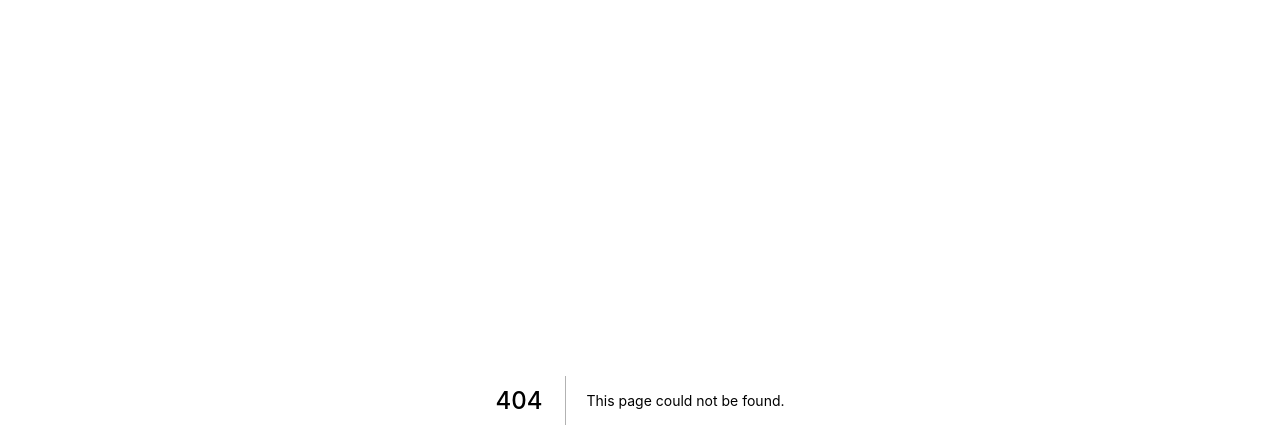
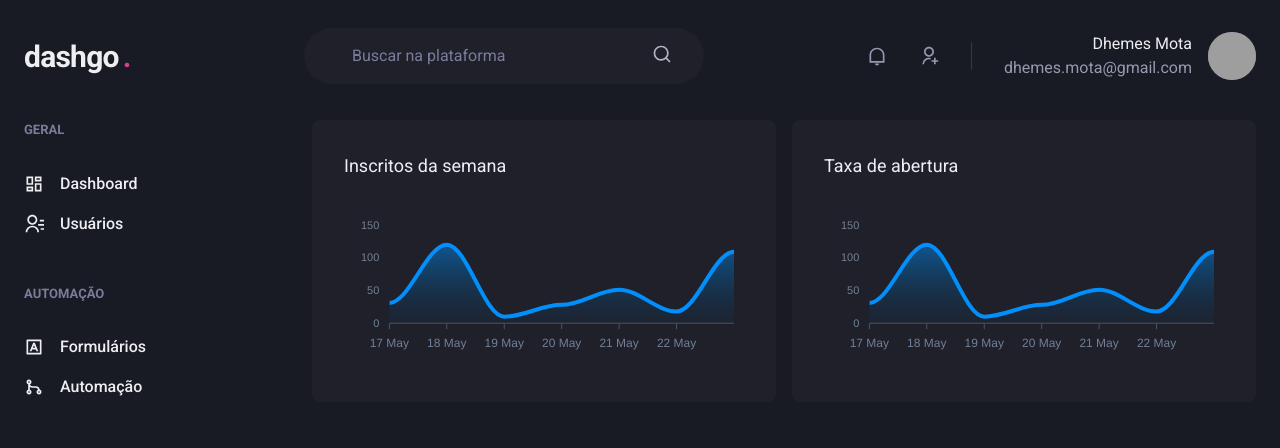
Before and after one commit to dhemesmota/dashgo, a Next.js app: page /dashboard in a window 1280 px wide. Before the commit this address had no page. Shown: the top 448 px of the page. Built offline with nearby package versions, Linux system fonts and the light colour scheme; grey boxes are pictures that could not be loaded.

Commit message:
add chart

```diff
--- a/package.json
+++ b/package.json
@@ -12,10 +12,13 @@
     "@chakra-ui/react": "^1.5.0",
     "@emotion/react": "^11.1.5",
     "@emotion/styled": "^11.3.0",
+    "apexcharts": "^3.26.2",
     "framer-motion": "^4.1.3",
     "next": "10.1.3",
     "react": "17.0.2",
-    "react-dom": "17.0.2"
+    "react-apexcharts": "^1.3.9",
+    "react-dom": "17.0.2",
+    "react-icons": "^4.2.0"
   },
   "devDependencies": {
     "@types/node": "^14.14.37",
--- /dev/null
+++ b/src/components/Header.tsx
@@ -0,0 +1,83 @@
+import { Flex, Text, Input, Icon, HStack, Box, Avatar } from '@chakra-ui/react'
+import { RiNotificationLine, RiSearchLine, RiUserAddLine } from 'react-icons/ri'
+
+export function Header() {
+  return (
+    <Flex
+      as="header"
+      w="100%"
+      maxWidth="1480"
+      h="20"
+      mx="auto"
+      mt="4"
+      px="6"
+      align="center"
+    >
+      <Text
+        fontSize="3xl"
+        fontWeight="bold"
+        letterSpacing="tight"
+        w="64"
+      >
+        dashgo
+        <Text as="span" ml="1" color="pink.500">.</Text>
+      </Text>
+
+      <Flex
+        as="label"
+        flex="1"
+        py="4"
+        px="8"
+        ml="6"
+        maxW={400}
+        alignSelf="center"
+        color="gray.200"
+        position="relative"
+        bg="gray.800"
+        borderRadius="full"
+      >
+        <Input
+          color="gray.500"
+          variant="unstyled"
+          px="4"
+          mr="4"
+          placeholder="Buscar na plataforma"
+          _placeholder={{ color: 'gray.400' }}
+        />
+
+        <Icon as={RiSearchLine} fontSize="20" />
+      </Flex>
+
+      <Flex
+        align="center"
+        ml="auto"
+      >
+        <HStack
+          spacing="8"
+          mx="8"
+          pr="8"
+          py="1"
+          color="gray.300"
+          borderRightWidth={1}
+          borderColor="gray.700"
+        >
+          <Icon as={RiNotificationLine} fontSize="20" />
+          <Icon as={RiUserAddLine} fontSize="20" />
+        </HStack>
+
+        <Flex
+          align="center"
+        >
+          <Box mr="4" textAlign="right">
+            <Text>Dhemes Mota</Text>
+            <Text color="gray.300">
+              dhemes.mota@gmail.com
+            </Text>
+          </Box>
+
+          <Avatar size="md" src="https://github.com/dhemesmota.png" />
+        </Flex>
+      </Flex>
+    </Flex>
+  )
+}
--- /dev/null
+++ b/src/components/Sidebar.tsx
@@ -0,0 +1,58 @@
+import { Box, Stack, Text, Link, Icon } from '@chakra-ui/react'
+import { RiContactsLine, RiDashboardLine, RiGitMergeLine, RiInputMethodLine } from 'react-icons/ri'
+
+export function Sidebar() {
+  return (
+    <Box as="aside" w="64" mr="8">
+      <Stack spacing="12" align="flex-start">
+        <Box>
+          <Text
+            fontWeight="bold"
+            color="gray.400"
+            fontSize="small"
+          >
+            GERAL
+          </Text>
+          <Stack spacing="4" mt="8" align="stretch">
+            <Link display="flex" alignItems="center">
+              <Icon as={RiDashboardLine} fontSize="20" />
+              <Text ml="4" fontWeight="medium">
+                Dashboard
+              </Text>
+            </Link>
+            <Link display="flex" alignItems="center">
+              <Icon as={RiContactsLine} fontSize="20" />
+              <Text ml="4" fontWeight="medium">
+                Usuários
+              </Text>
+            </Link>
+          </Stack>
+        </Box>
+
+        <Box>
+          <Text
+            fontWeight="bold"
+            color="gray.400"
+            fontSize="small"
+          >
+            AUTOMAÇÃO
+          </Text>
+          <Stack spacing="4" mt="8" align="stretch">
+            <Link display="flex" alignItems="center">
+              <Icon as={RiInputMethodLine} fontSize="20" />
+              <Text ml="4" fontWeight="medium">
+                Formulários
+              </Text>
+            </Link>
+            <Link display="flex" alignItems="center">
+              <Icon as={RiGitMergeLine} fontSize="20" />
+              <Text ml="4" fontWeight="medium">
+                Automação
+              </Text>
+            </Link>
+          </Stack>
+        </Box>
+      </Stack>
+    </Box>
+  )
+}
--- /dev/null
+++ b/src/pages/dashboard.tsx
@@ -0,0 +1,114 @@
+import {
+  Box,
+  Flex,
+  SimpleGrid,
+  Text,
+  theme
+} from '@chakra-ui/react';
+import dynamic from 'next/dynamic';
+import { Header } from "../components/Header";
+import { Sidebar } from "../components/Sidebar";
+import { ApexOptions } from 'apexcharts'
+
+// Quando passo ssr como false, ele nunca vai carregar o componente do lado do servidor
+const Chart = dynamic(() => import('react-apexcharts'), {
+  ssr: false,
+});
+
+const options: ApexOptions = {
+  chart: {
+    toolbar: {
+      show: false,
+    },
+    zoom: {
+      enabled: false,
+    },
+    foreColor: theme.colors.gray[500]
+  },
+  grid: {
+    show: false,
+  },
+  dataLabels: {
+    enabled: false,
+  },
+  tooltip: {
+    enabled: false,
+  },
+  xaxis: {
+    type: 'datetime',
+    axisBorder: {
+      color: theme.colors.gray[600],
+    },
+    axisTicks: {
+      color: theme.colors.gray[600],
+    },
+    categories: [
+      '2021-05-17T00:00:00.000Z',
+      '2021-05-18T00:00:00.000Z',
+      '2021-05-19T00:00:00.000Z',
+      '2021-05-20T00:00:00.000Z',
+      '2021-05-21T00:00:00.000Z',
+      '2021-05-22T00:00:00.000Z',
+      '2021-05-23T00:00:00.000Z',
+    ],
+  },
+  fill: {
+    opacity: 0.3,
+    type: 'gradient',
+    gradient: {
+      shade: 'dark',
+      opacityFrom: 0.7,
+      opacityTo: 0.3,
+    }
+  }
+}
+
+const series = [
+  {
+    name: 'series1',
+    data: [31, 120, 10, 28, 51, 18, 109]
+  }
+]
+
+export default function Dashboard() {
+  return (
+    <Flex direction="column" h="100vh">
+      <Header />
+
+      <Flex w="100%" my="6" maxWidth={1480} mx="auto" px="6">
+        <Sidebar />
+
+        <SimpleGrid flex="1" gap="4" minChildWidth="320px">
+          <Box
+            p="8"
+            bg="gray.800"
+            borderRadius={8}
+            pb="4"
+          >
+            <Text fontSize="lg" mb="4">Inscritos da semana</Text>
+            <Chart
+              options={options}
+              series={series}
+              type="area"
+              height={160}
+            />
+          </Box>
+          <Box
+            p="8"
+            bg="gray.800"
+            borderRadius={8}
+            // pb="4"
+          >
+            <Text fontSize="lg" mb="4">Taxa de abertura</Text>
+            <Chart
+              options={options}
+              series={series}
+              type="area"
+              height={160}
+            />
+          </Box>
+        </SimpleGrid>
+      </Flex>
+    </Flex>
+  )
+}
```
Also changed, not shown: src/components/Form/Input.tsx (added, +31 -0 lines), src/pages/index.tsx (+39 -3 lines), 1 other file (tests, documents, lock files or other folders).
